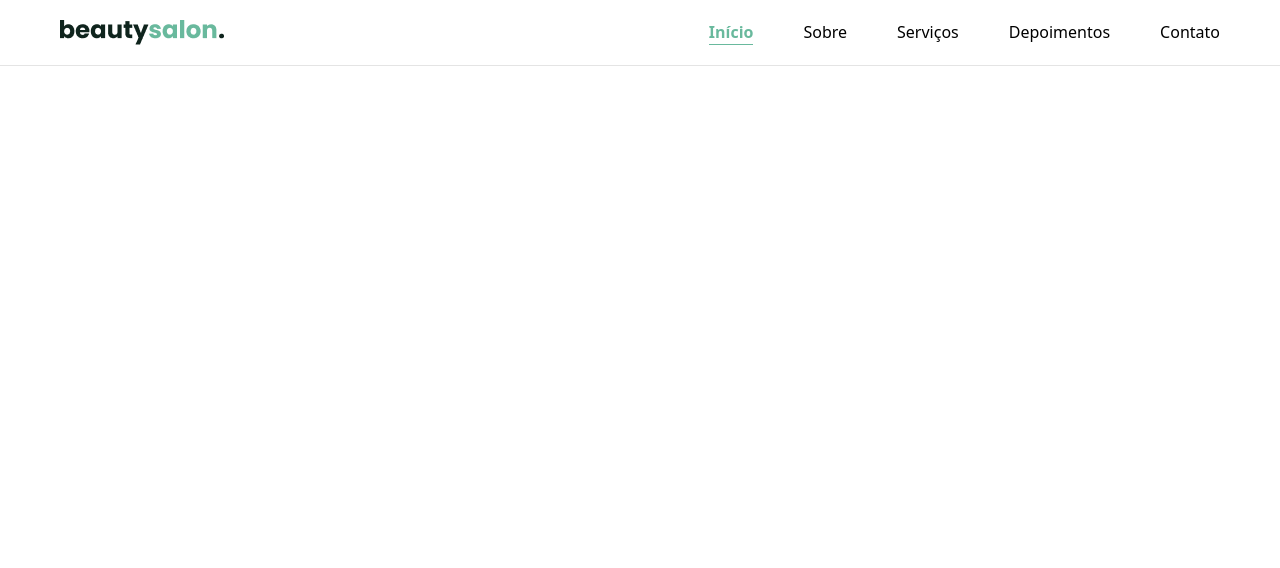
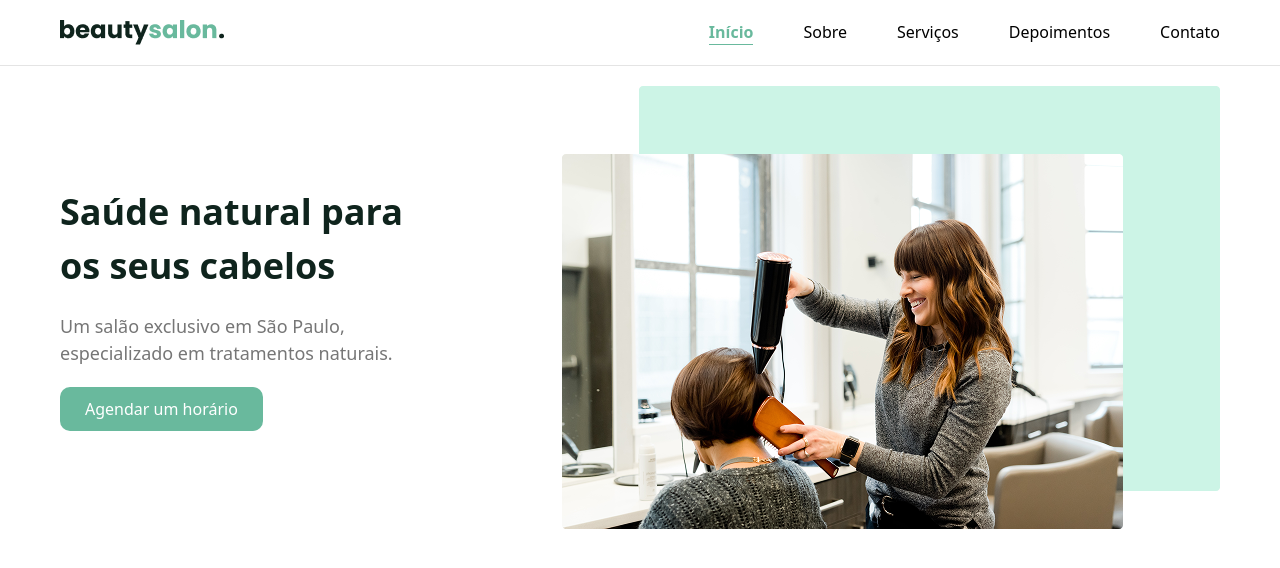
Before and after one commit to mahmadzoda09/TailwindLesson4, a website: page index.html in a window 1280 px wide. Drawn offline with Linux system fonts and the light colour scheme.

Commit message:
Section1

```diff
--- a/index.html
+++ b/index.html
@@ -22,5 +22,28 @@
       <p class="lg:hidden text-[#69B99D] font-bold">☰</p>
     </header>
     <hr class="text-[#E4E4E4]" />
+    <main>
+      <section
+        class="flex flex-col-reverse lg:flex-row max-w-300 m-auto p-[20px] justify-between items-center gap-[50px] lg:gap-[125px]"
+      >
+        <aside
+          class="flex flex-col gap-[20px] items-start text-center lg:text-start"
+        >
+          <h1 class="text-[#0F241D] text-[36px] font-bold">
+            Saúde natural para os seus cabelos
+          </h1>
+          <p class="text-[#767676] text-[18px] font-normal">
+            Um salão exclusivo em São Paulo, especializado em tratamentos
+            naturais.
+          </p>
+          <button
+            class="bg-[#69B99D] text-white p-[10px_25px] rounded-[10px] self-center lg:self-start"
+          >
+            Agendar um horário
+          </button>
+        </aside>
+        <img src="src/Img.png" alt="" />
+      </section>
+    </main>
   </body>
 </html>
```
